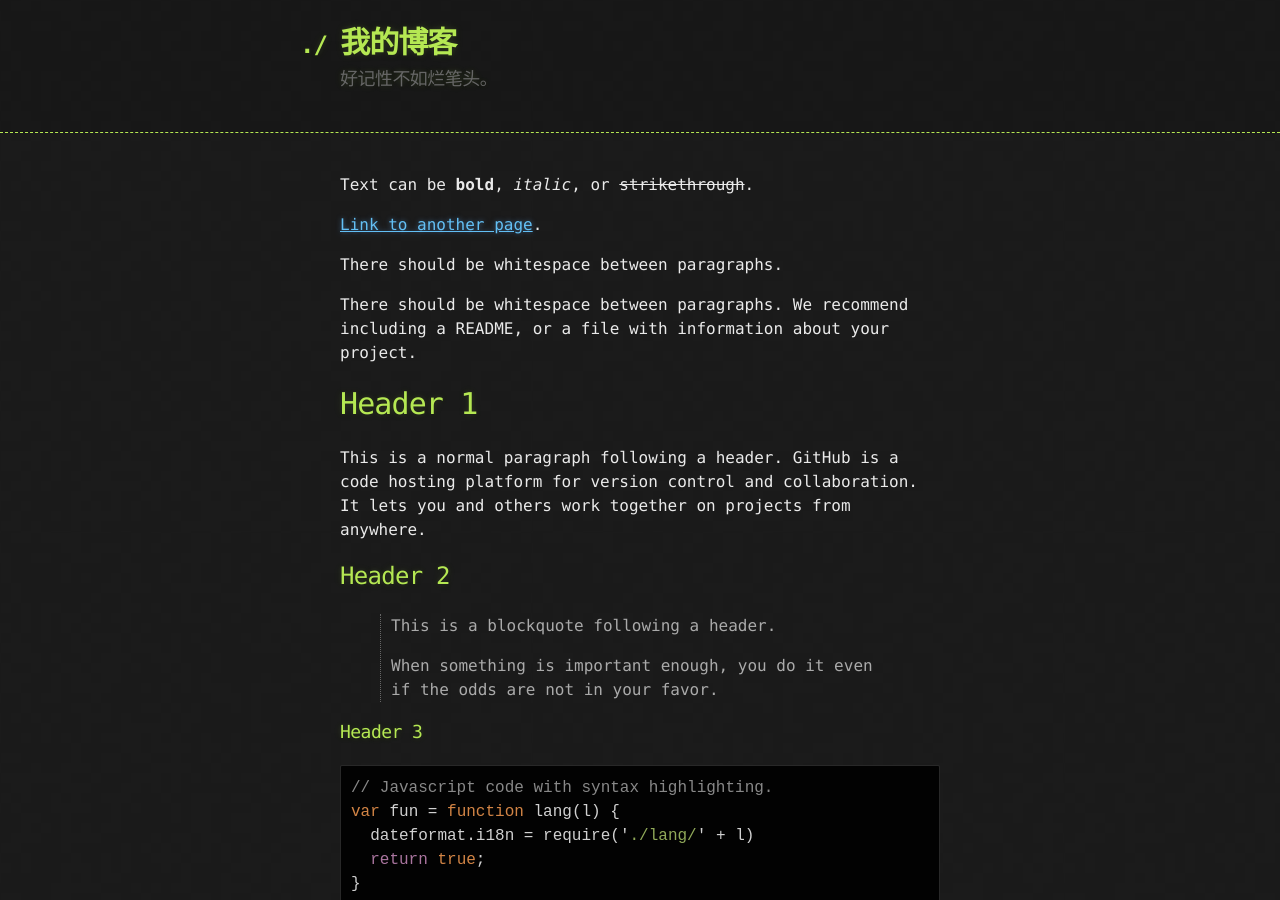
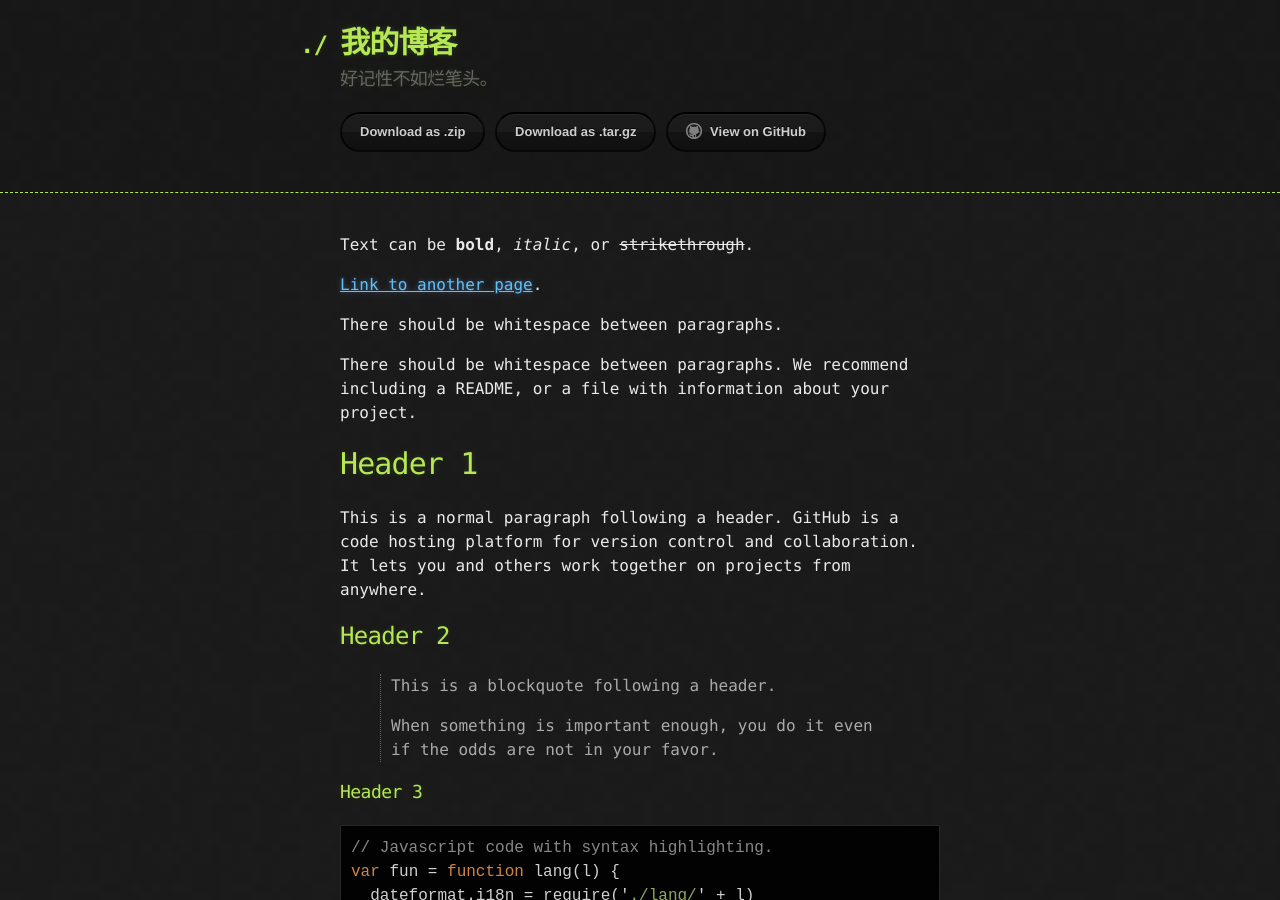
Before and after one commit to CyberTsen/blog_github, a Jekyll site: the page built from index.md, in a window 1280 px wide and 900 px high. Built offline with Jekyll 4.4.1, drawn with Linux system fonts in a browser that asks for light colours.

Commit message:
no message

```diff
--- a/_layouts/default.html
+++ b/_layouts/default.html
@@ -16,13 +16,13 @@
         <h1>{{ site.title | default: site.github.repository_name }}</h1>
         <h2>{{ site.description | default: site.github.project_tagline }}</h2>
 
-        <!--<section id="downloads">-->
-          <!--{% if site.show_downloads %}-->
-            <!--<a href="{{ site.github.zip_url }}" class="btn">Download as .zip</a>-->
-            <!--<a href="{{ site.github.tar_url }}" class="btn">Download as .tar.gz</a>-->
-          <!--{% endif %}-->
-          <!--<a href="{{ site.github.repository_url }}" class="btn btn-github"><span class="icon"></span>View on GitHub</a>-->
-        <!--</section>-->
+        <section id="downloads">
+          {% if site.show_downloads %}
+            <a href="{{ site.github.zip_url }}" class="btn">Download as .zip</a>
+            <a href="{{ site.github.tar_url }}" class="btn">Download as .tar.gz</a>
+          {% endif %}
+          <a href="{{ site.github.repository_url }}" class="btn btn-github"><span class="icon"></span>View on GitHub</a>
+        </section>
       </div>
     </header>
 
```
